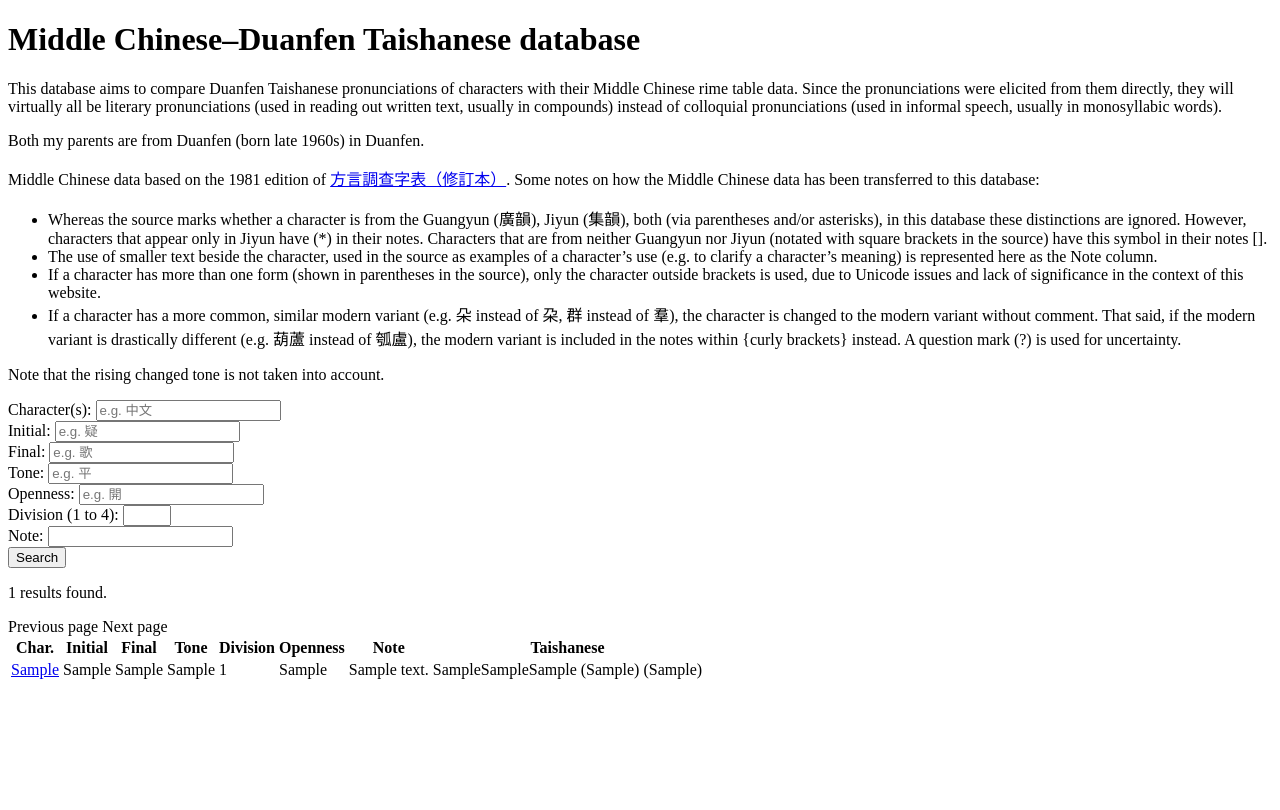
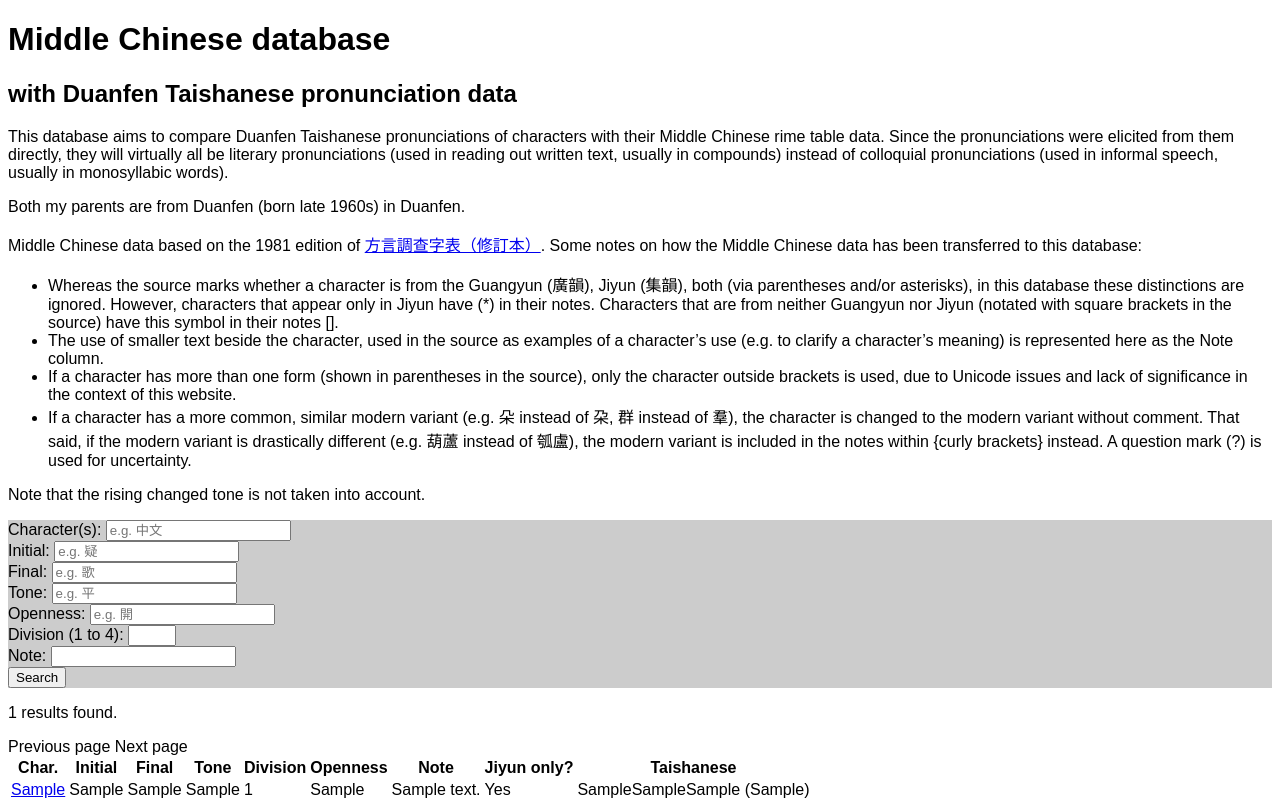
Before and after one commit to dddlr/taisho, a Django app: page /tsmc/ in a window 1280 px wide. Before the commit the page ends 679 px from the top, so only its background shows below. Run offline with Django 3.2, Linux system fonts and the light colour scheme; tables that the repository leaves empty hold one stand-in row (values such as "Sample post").

Commit message:
Add basic CSS to tsmc

```diff
--- a/src/taishanese/urls.py
+++ b/src/taishanese/urls.py
@@ -13,12 +13,14 @@ Including another URLconf
     1. Import the include() function: from django.conf.urls import url, include
     2. Add a URL to urlpatterns:  url(r'^blog/', include('blog.urls'))
 """
+from django.conf import settings
 from django.conf.urls import include, url
+from django.conf.urls.static import static
 from django.contrib import admin
 
 urlpatterns = [
     url(r'^tsmc/', include('tsmc.urls')),
     url(r'^admin/', admin.site.urls),
-]
+] + static(settings.STATIC_URL, document_root=settings.STATIC_ROOT)
 
 admin.site.site_header = 'Taishanese'
--- /dev/null
+++ b/src/tsmc/static/style.css
@@ -0,0 +1,7 @@
+html {
+  font-family: sans-serif;
+}
+
+.search-form {
+  background-color: #ccc;
+}
--- a/src/tsmc/templates/tsmc/index.html
+++ b/src/tsmc/templates/tsmc/index.html
@@ -1,6 +1,8 @@
 <!DOCTYPE html>
 <meta charset="utf-8">
-<h1>Middle Chinese–Duanfen Taishanese database</h1>
+<link rel="stylesheet" href="/static/style.css">
+<h1>Middle Chinese database</h1>
+<h2>with Duanfen Taishanese pronunciation data</h2>
 <p>
   This database aims to compare Duanfen Taishanese pronunciations of characters
   with their Middle Chinese rime table data. Since the pronunciations were
@@ -47,7 +49,7 @@
   </li>
 </ul>
 <p>Note that the rising changed tone is not taken into account.</p>
-<form action="{% url 'tsmc:search' %}" method="get">
+<form class="search-form" action="{% url 'tsmc:search' %}" method="get">
   <label for="char">Character(s):</label>
     <input id="char" name="char" placeholder="e.g. 中文" type="text"><br>
   <label for="initial">Initial:</label>
@@ -91,6 +93,7 @@
       <th>Division</th>
       <th>Openness</th>
       <th>Note</th>
+      <th>Jiyun only?</th>
       <th>Taishanese</th>
     </thead>
     <tbody>
@@ -107,8 +110,9 @@
                   <td rowspan="{{ len }}">{{ character.division }}</td>
                   <td rowspan="{{ len }}">{{ character.openness }}</td>
                   <td rowspan="{{ len }}">{{ character.note }}</td>
+                  <td rowspan="{{ len }}">{% if character.jiyun_only %}Yes{% endif %}</td>
                 {% endif %}
-                <td>{{ taishanese }} ({{ taishanese.source }})</td>
+                <td>{{ taishanese }}</td>
               </tr>
             {% endfor %}
           {% else %}
@@ -120,6 +124,7 @@
               <td>{{ character.division }}</td>
               <td>{{ character.openness }}</td>
               <td>{{ character.note }}</td>
+              <td>{% if character.jiyun_only %}Yes{% endif %}</td>
               <td>{{ taishanese }}</td>
             </tr>
           {% endif %}
```
